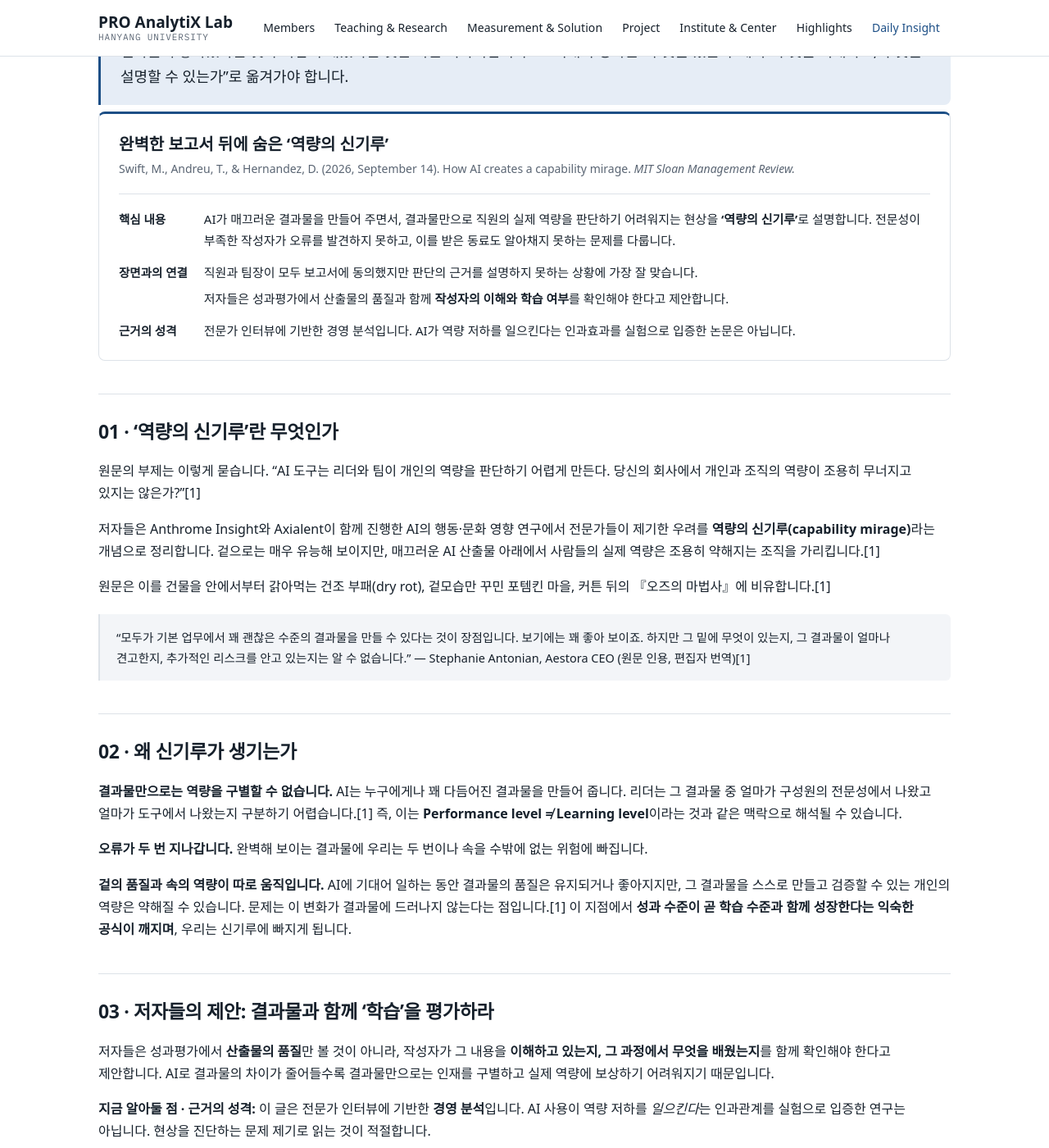
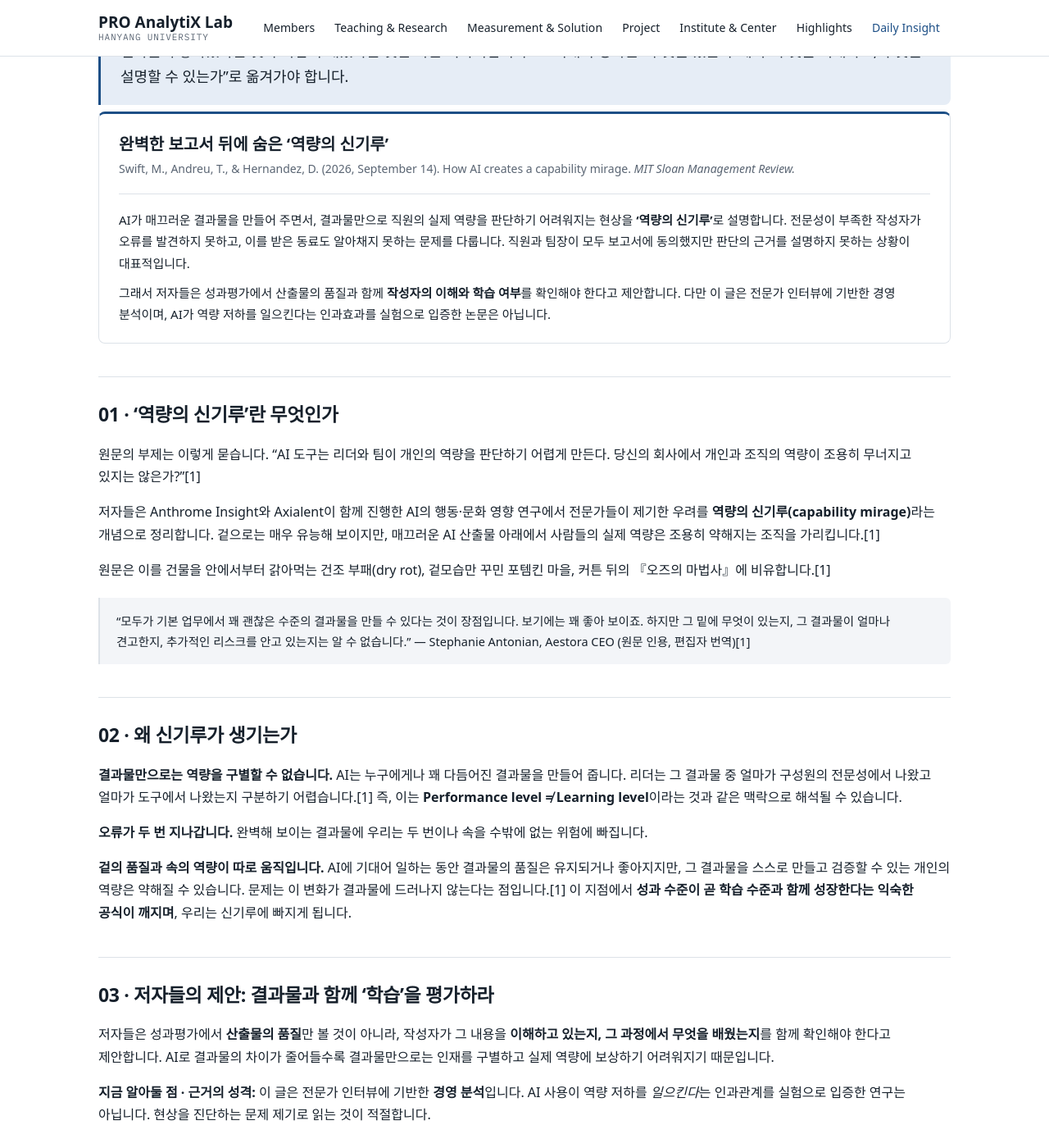
Before and after one commit to drsprolab/drsprolab.github.io, a Jekyll site: the page built from _insights/2026-10-02.md, in a window 1280 px wide and 1400 px high, scrolled down 512 px. Shown: the whole window at 82% size. Built offline with Jekyll 4.4.1, drawn with Linux system fonts in a browser that asks for light colours; some web fonts are replaced.

Commit message:
Daily Insight 10/2: 요약 상자의 세 항목 구분을 없애고 이어지는 문단으로 정리
Co-Authored-By: Claude Opus 5.5 <noreply@anthropic.com>

```diff
--- a/_insights/2026-10-02.md
+++ b/_insights/2026-10-02.md
@@ -19,14 +19,10 @@ topics: [역량의 신기루, 성과평가, 기술 퇴화, 조직학습]
 <div class="daily-brief">
   <h3>완벽한 보고서 뒤에 숨은 ‘역량의 신기루’</h3>
   <p class="daily-brief-cite">Swift, M., Andreu, T., &amp; Hernandez, D. (2026, September 14). How AI creates a capability mirage. <em>MIT Sloan Management Review.</em></p>
-  <dl>
-    <dt>핵심 내용</dt>
-    <dd><p>AI가 매끄러운 결과물을 만들어 주면서, 결과물만으로 직원의 실제 역량을 판단하기 어려워지는 현상을 <strong>‘역량의 신기루’</strong>로 설명합니다. 전문성이 부족한 작성자가 오류를 발견하지 못하고, 이를 받은 동료도 알아채지 못하는 문제를 다룹니다.</p></dd>
-    <dt>장면과의 연결</dt>
-    <dd><p>직원과 팀장이 모두 보고서에 동의했지만 판단의 근거를 설명하지 못하는 상황에 가장 잘 맞습니다.</p><p>저자들은 성과평가에서 산출물의 품질과 함께 <strong>작성자의 이해와 학습 여부</strong>를 확인해야 한다고 제안합니다.</p></dd>
-    <dt>근거의 성격</dt>
-    <dd><p>전문가 인터뷰에 기반한 경영 분석입니다. AI가 역량 저하를 일으킨다는 인과효과를 실험으로 입증한 논문은 아닙니다.</p></dd>
-  </dl>
+  <div class="daily-brief-body">
+    <p>AI가 매끄러운 결과물을 만들어 주면서, 결과물만으로 직원의 실제 역량을 판단하기 어려워지는 현상을 <strong>‘역량의 신기루’</strong>로 설명합니다. 전문성이 부족한 작성자가 오류를 발견하지 못하고, 이를 받은 동료도 알아채지 못하는 문제를 다룹니다. 직원과 팀장이 모두 보고서에 동의했지만 판단의 근거를 설명하지 못하는 상황이 대표적입니다.</p>
+    <p>그래서 저자들은 성과평가에서 산출물의 품질과 함께 <strong>작성자의 이해와 학습 여부</strong>를 확인해야 한다고 제안합니다. 다만 이 글은 전문가 인터뷰에 기반한 경영 분석이며, AI가 역량 저하를 일으킨다는 인과효과를 실험으로 입증한 논문은 아닙니다.</p>
+  </div>
 </div>
 
 ## 01 · ‘역량의 신기루’란 무엇인가
--- a/assets/css/style.css
+++ b/assets/css/style.css
@@ -821,3 +821,6 @@ tfoot td { font-weight: 600; border-bottom: 0; }
 .gm { grid-template-columns: 1fr; }
 .gm-ylab { writing-mode: horizontal-tb; transform: none; text-align: left; align-self: start; }
 .gm-xlab { grid-column: 1; }
+/* Daily Insight 요약 상자: 항목 구분 없이 이어지는 문단 */
+.daily-brief-body { margin-top: 18px; padding-top: 18px; border-top: 1px solid var(--line); display: grid; gap: 10px; }
+.daily-brief-body p { margin: 0; font-size: 15px; line-height: 1.75; max-width: none; }
```
